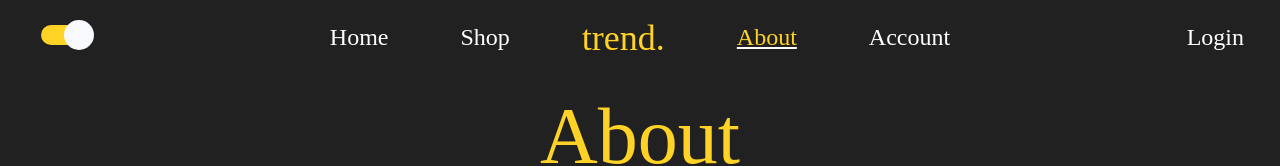
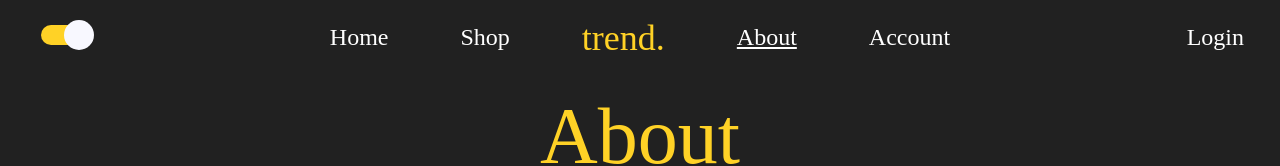
Before and after one commit to calumgould/fashion_website, a React (Create React App) app: page /about in a window 1280 px wide. Shown: the top 166 px of the page. Built offline with nearby package versions, Linux system fonts and the light colour scheme; no server answers; a web font is replaced by a local one.

Commit message:
removed packages

```diff
--- a/package.json
+++ b/package.json
@@ -8,21 +8,16 @@
     "@testing-library/jest-dom": "^4.2.4",
     "@testing-library/react": "^9.3.2",
     "@testing-library/user-event": "^7.1.2",
-    "axios": "^0.19.2",
-    "babel-polyfill": "^6.26.0",
     "body-parser": "^1.19.0",
     "dotenv": "^8.2.0",
     "express": "^4.17.1",
     "firebase": "^7.14.6",
     "history": "^5.0.0",
-    "parcel": "^1.12.4",
-    "parcel-bundler": "^1.12.4",
     "react": "^16.13.1",
     "react-dom": "^16.13.1",
     "react-redux": "^7.2.0",
     "react-router-dom": "^5.2.0",
     "react-scripts": "3.4.1",
-    "react-stripe-elements": "^6.1.2",
     "react-switch": "^5.0.1",
     "redux": "^4.0.5",
     "redux-thunk": "^2.3.0",
--- a/src/styles/NavBar.css
+++ b/src/styles/NavBar.css
@@ -60,7 +60,7 @@
 }
 
 .link-active span {
-    color: var(--primary);
+    color: var(--secondary);
 }
 
 .toggle-button {
```
Also changed, not shown: 1 other file (tests, documents, lock files or other folders).
